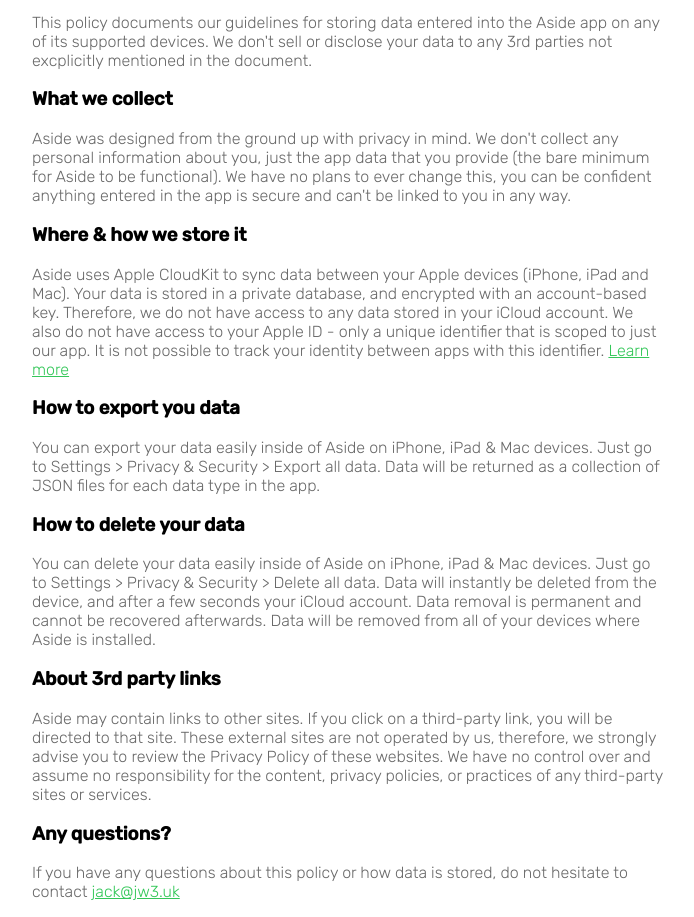
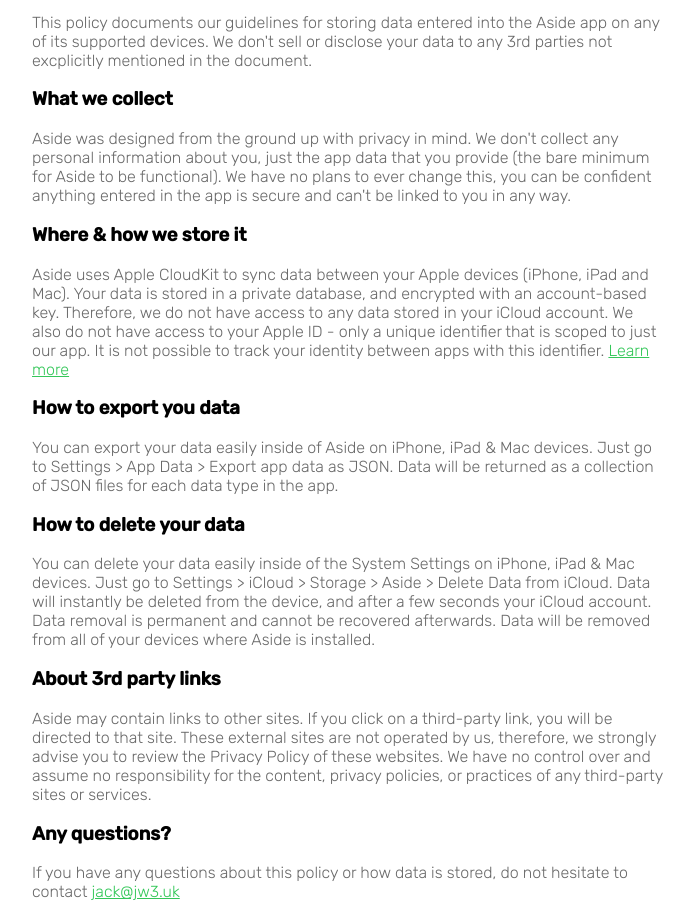
Before and after one commit to jackdevey/Aside, a plain HTML site: page website/privacy/index.html in a window 1280 px wide. Shown: the part 182-1099 px from the top of the page, without its empty margins (292-986 px from the left). Drawn offline with Linux system fonts and the light colour scheme.

Commit message:
Update index.html

```diff
--- a/website/privacy/index.html
+++ b/website/privacy/index.html
@@ -80,11 +80,11 @@
             </p>
             <h3>How to export you data</h3>
             <p>
-                You can export your data easily inside of Aside on iPhone, iPad & Mac devices. Just go to Settings > Privacy & Security > Export all data. Data will be returned as a collection of JSON files for each data type in the app.
+                You can export your data easily inside of Aside on iPhone, iPad & Mac devices. Just go to Settings > App Data > Export app data as JSON. Data will be returned as a collection of JSON files for each data type in the app.
             </p>
             <h3>How to delete your data</h3>
             <p>
-                You can delete your data easily inside of Aside on iPhone, iPad & Mac devices. Just go to Settings > Privacy & Security > Delete all data. Data will instantly be deleted from the device, and after a few seconds your iCloud account. Data removal is permanent and cannot be recovered afterwards. Data will be removed from all of your devices where Aside is installed.
+                You can delete your data easily inside of the System Settings on iPhone, iPad & Mac devices. Just go to Settings > iCloud > Storage > Aside > Delete Data from iCloud. Data will instantly be deleted from the device, and after a few seconds your iCloud account. Data removal is permanent and cannot be recovered afterwards. Data will be removed from all of your devices where Aside is installed.
             </p>
             <h3>About 3rd party links</h3>
             <p>
```
